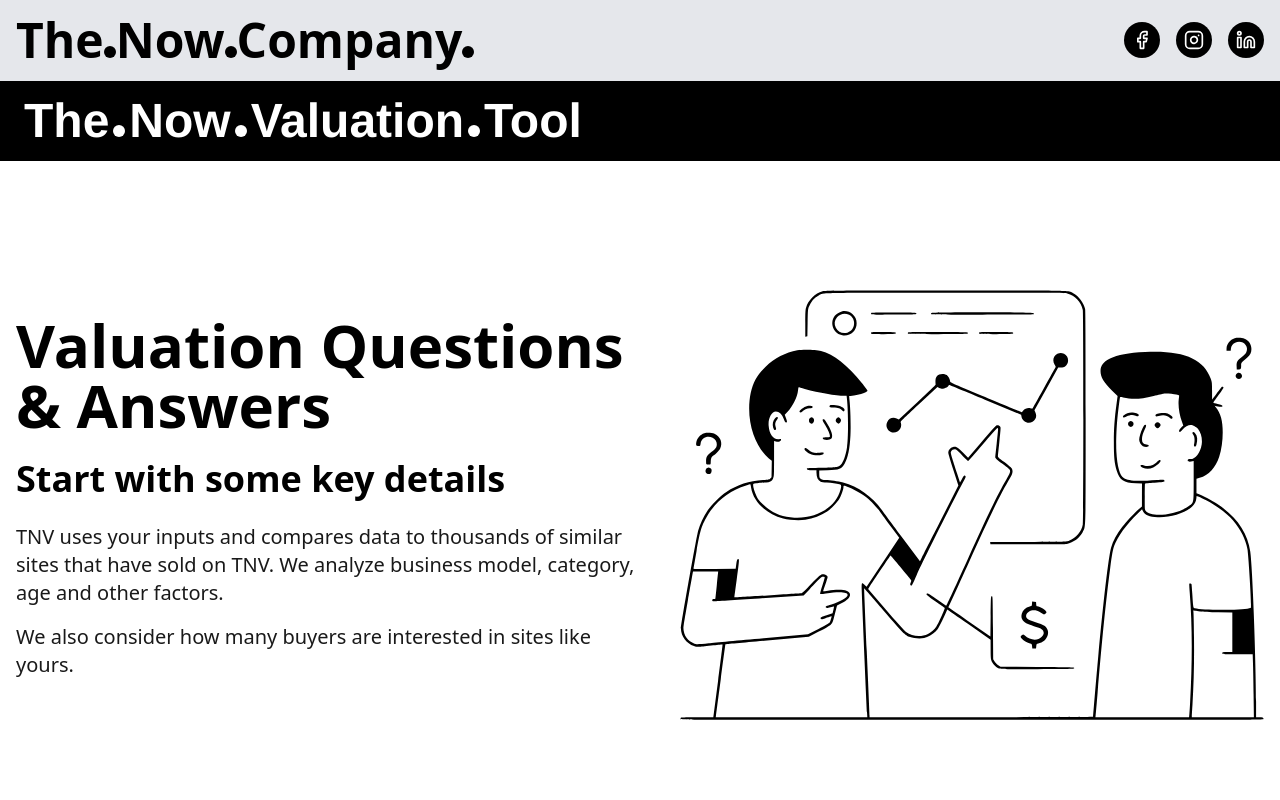
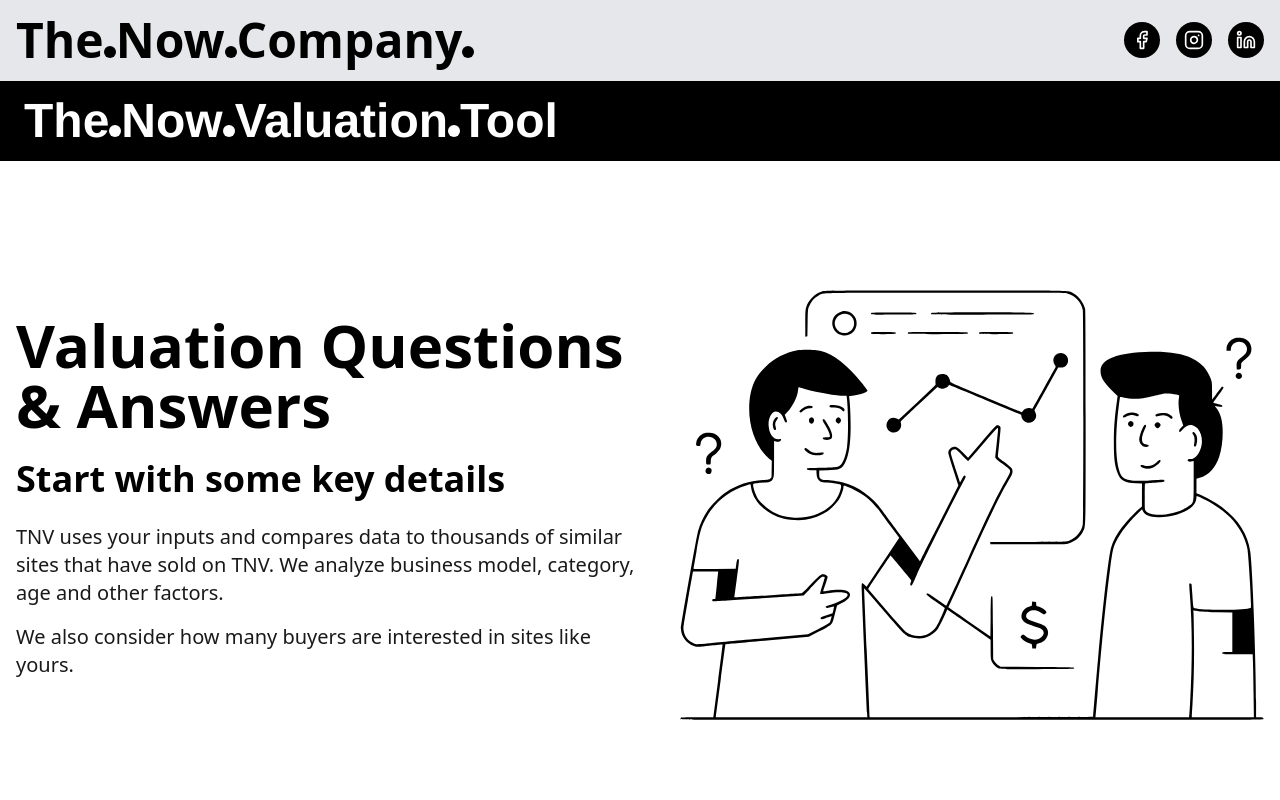
Before and after one commit to remote-cto/now-tnv, a Next.js app: page /valuation in a window 1280 px wide. Shown: the top 800 px of the page. Built offline with nearby package versions, Linux system fonts and the light colour scheme.

Commit message:
changes done

```diff
--- a/app/components/Footer.tsx
+++ b/app/components/Footer.tsx
@@ -7,11 +7,11 @@
     <footer className="w-full py-4 px-6 flex justify-between items-center border-t border-gray-200 mb-1 font-['helveticanowtext-black-demo] font-extrabold">
       <div className="text-base lg:text-4xl ">
         The
-        <span className="inline-block mx-1 w-1 h-1 lg:w-3 lg:h-3 bg-black rounded-full font-['Uniform_Rounded_Condensed_Black]"></span>
+        <span className="inline-block w-1 h-1 lg:w-3 lg:h-3 bg-black rounded-full font-['Uniform_Rounded_Condensed_Black]"></span>
         Now
-        <span className="inline-block mx-1 w-1 h-1 lg:w-3 lg:h-3 bg-black rounded-full font-['Uniform_Rounded_Condensed_Black]"></span>
+        <span className="inline-block  w-1 h-1 lg:w-3 lg:h-3 bg-black rounded-full font-['Uniform_Rounded_Condensed_Black]"></span>
         Company
-        <span className="inline-block mx-1 w-1 h-1 lg:w-3 lg:h-3 bg-black rounded-full font-['Uniform_Rounded_Condensed_Black]"></span>
+        <span className="inline-block  w-1 h-1 lg:w-3 lg:h-3 bg-black rounded-full font-['Uniform_Rounded_Condensed_Black]"></span>
       </div>
 
       <div className="text-xs lg:text-base text-gray-700 font-semibold font-['helveticanowtext-black-demo]">
--- a/app/components/NowValuationTool.tsx
+++ b/app/components/NowValuationTool.tsx
@@ -6,11 +6,11 @@
       <div className="w-full py-4 px-6 flex justify-between items-center border-t border-gray-200 mb-1 bg-black">
         <div className="text-xl lg:text-5xl font-extrabold text-white font-['Helvetica']">
           The
-          <span className="inline-block mx-1 w-2 h-2 lg:w-3 lg:h-3 bg-white rounded-full"></span>
+          <span className="inline-block  w-2 h-2 lg:w-3 lg:h-3 bg-white rounded-full"></span>
           Now
-          <span className="inline-block mx-1 w-2 h-2 lg:w-3 lg:h-3 bg-white rounded-full"></span>
+          <span className="inline-block  w-2 h-2 lg:w-3 lg:h-3 bg-white rounded-full"></span>
           Valuation
-          <span className="inline-block mx-1 w-2 h-2 lg:w-3 lg:h-3 bg-white rounded-full"></span>
+          <span className="inline-block  w-2 h-2 lg:w-3 lg:h-3 bg-white rounded-full"></span>
           Tool
         </div>
       </div>
```
